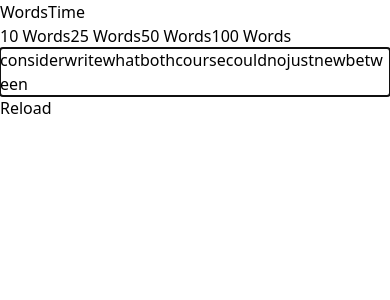
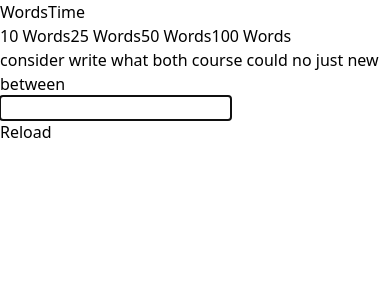
Before and after one commit to KGandhi90/Type-Arena, a React (Vite) app: page / in a window 390 px wide. Shown: the top 300 px of the page. Built offline with nearby package versions, Linux system fonts and the light colour scheme.

Commit message:
Typing in Mobile Phones

```diff
--- a/src/assets/components/Result.jsx
+++ b/src/assets/components/Result.jsx
@@ -1,6 +1,4 @@
-import { useEffect, useState } from "react";
-
-const Result = ({ onTestComplete, onTestReset, showResult, userInput, words, typingTime }) => {
+const Result = ({ onTestReset, showResult, userInput, words, typingTime }) => {
     if (!showResult) {
         return null;
     }
--- a/src/assets/components/Timer.jsx
+++ b/src/assets/components/Timer.jsx
@@ -4,7 +4,7 @@ import TypingTest from "./TypingTest";
 import Result from "./Result";
 
 const Timer = () => {
-    const [timer, setTimer] = useState(0);
+    const [timer, setTimer] = useState(15);
     const [selectedTime, setSelectedTime] = useState(0); // Track the selected time
     const numberOfWords = 500;
     const [userInput, setUserInput] = useState("");
@@ -62,7 +62,7 @@ const Timer = () => {
 
     const reloadButton = (count) => {
         setUserInput("");
-        setTimer(count || selectedTime); // Reset timer to the selected time
+        setTimer(count || selectedTime || 15); // Reset timer to the selected time
         setReload((prev) => prev + 1);
         setIsTestComplete(false);
         clearInterval(intervalRef.current);
--- a/src/assets/components/TypingTest.jsx
+++ b/src/assets/components/TypingTest.jsx
@@ -1,137 +1,72 @@
-import { useEffect, useRef, useState } from "react";
+import { useEffect, useRef } from "react";
 
-const TypingTest = ({ words, userInput, setUserInput, onTypingStart, onTypingEnd, incorrectLetters, setIncorrectLetters, onReload }) => {
-    const typingAreaRef = useRef(null);
-    const [tabPressed, setTabPressed] = useState(false);
+const TypingTest = ({ words, userInput, setUserInput, onTypingStart, onTypingEnd, setIncorrectLetters }) => {
+    const inputRef = useRef(null);
 
     useEffect(() => {
-        // Focus the typing area when the component mounts
-        if (typingAreaRef.current) {
-            typingAreaRef.current.focus();
+        if (inputRef.current) {
+            inputRef.current.focus();
         }
-    }, [words]); // Re-focus when words change (like after reload)
+    }, [words]);
 
-    const handleKeyDown = (event) => {
-        // Track Tab key state
-        if (event.key === "Tab") {
-            event.preventDefault();
-            setTabPressed(true);
-            return;
-        }
+    const handleInputChange = (event) => {
+        const value = event.target.value;
 
-        // Check for Enter when Tab was previously pressed
-        if (event.key === "Enter" && tabPressed) {
-            event.preventDefault();
-            setTabPressed(false);
-            onReload(); // Call reload function
-            return;
-        }
-
-        // Reset Tab state for any other key
-        if (event.key !== "Tab") {
-            setTabPressed(false);
-        }
-
-        if (event.key.length === 1) {
         if (userInput.length === 0) {
             onTypingStart();
         }
-            setUserInput((prev) => {
-                const newInput = prev + event.key;
-                const index = prev.length;
-                if (newInput.length <= words.length && words[newInput.length - 1] !== event.key) {
-                    setIncorrectLetters((prevIncorrect) => [...prevIncorrect, index]);
-                }
-                return newInput;
-            });
-        } else if (event.key === "Backspace") {
-            setUserInput((prev) => {
-                const newInput = prev.slice(0, -1);
-                // Recalculate incorrect letters based on the new input
+
+        setUserInput(value);
+
+        // Track incorrect letters
         const newIncorrectLetters = [];
-                for (let i = 0; i < newInput.length; i++) {
-                    if (newInput[i] !== words[i]) {
+        for (let i = 0; i < value.length; i++) {
+            if (value[i] !== words[i]) {
                 newIncorrectLetters.push(i);
             }
         }
         setIncorrectLetters(newIncorrectLetters);
-                return newInput;
-            });
-        }
 
-        if (userInput.length + 1 === words.length) {
+        if (value.length === words.length) {
             onTypingEnd();
         }
-    };
-
-    // When tab key is released without pressing enter, reset the state
-    const handleKeyUp = (event) => {
-        if (event.key === "Tab") {
-            // Adding a delay to allow Tab+Enter combination to be detected
-            setTimeout(() => {
-                setTabPressed(false);
-            }, 300);
-        }
-    };
-
-    useEffect(() => {
-        setUserInput("");
-        setIncorrectLetters([]);
-    }, [setUserInput, words]);
-
-    // Split the text into words for display, but track global position
-    const renderWords = () => {
-        // Your existing renderWords code
-        const wordsArray = words.split(" ");
-        let currentPosition = 0;
-
-        return wordsArray.map((word, wordIndex) => {
-            // Create spans for each character in the word
-            const wordSpans = word.split("").map((char, charIndex) => {
-                const globalIndex = currentPosition + charIndex;
-                const isTyped = globalIndex < userInput.length;
-                const isCorrect = userInput[globalIndex] === char;
-                const isIncorrect = incorrectLetters.includes(globalIndex);
-
-                return (
-                    <span
-                        key={charIndex}
-                        className={isTyped ? (isCorrect ? "text-white" : "text-red-500") : "text-black"}
-                        style={{ display: "inline-block" }}
-                    >
-                        {char}
-                    </span>
-                );
-            });
-
-            // Update currentPosition to include this word and the space after it
-            currentPosition += word.length + 1; // +1 for the space
-
-            // Return the word as a span that won't break
-            return (
-                <span key={wordIndex} className="inline-block mr-1 mb-1">
-                    {wordSpans}
-                </span>
-            );
-        });
     };
 
     return (
         <div>
             <div
-                id="typing-area"
-                ref={typingAreaRef}
                 className="w-full h-[9rem] overflow-hidden bg-red-400 focus:outline-none focus:ring-2 focus:ring-blue-500"
-                tabIndex={0}
-                onKeyDown={handleKeyDown}
-                onKeyUp={handleKeyUp}
+                onClick={() => inputRef.current && inputRef.current.focus()}
             >
                 <div className="p-2" style={{ wordBreak: "normal", wordWrap: "break-word" }}>
-                    {renderWords()}
+                    {words.split("").map((char, index) => (
+                        <span
+                            key={index}
+                            className={
+                                index < userInput.length
+                                    ? userInput[index] === char
+                                        ? "text-white"
+                                        : "text-red-500"
+                                    : "text-black"
+                            }
+                        >
+                            {char}
+                        </span>
+                    ))}
                 </div>
             </div>
+
+            {/* Hidden input to capture text */}
+            <input
+                type="text"
+                ref={inputRef}
+                value={userInput}
+                onChange={handleInputChange}
+                className="absolute opacity-0"
+                autoComplete="off"
+            />
         </div>
     );
-}
+};
 
 export default TypingTest;
```
Lines whose indentation alone changed are shown as unchanged.
